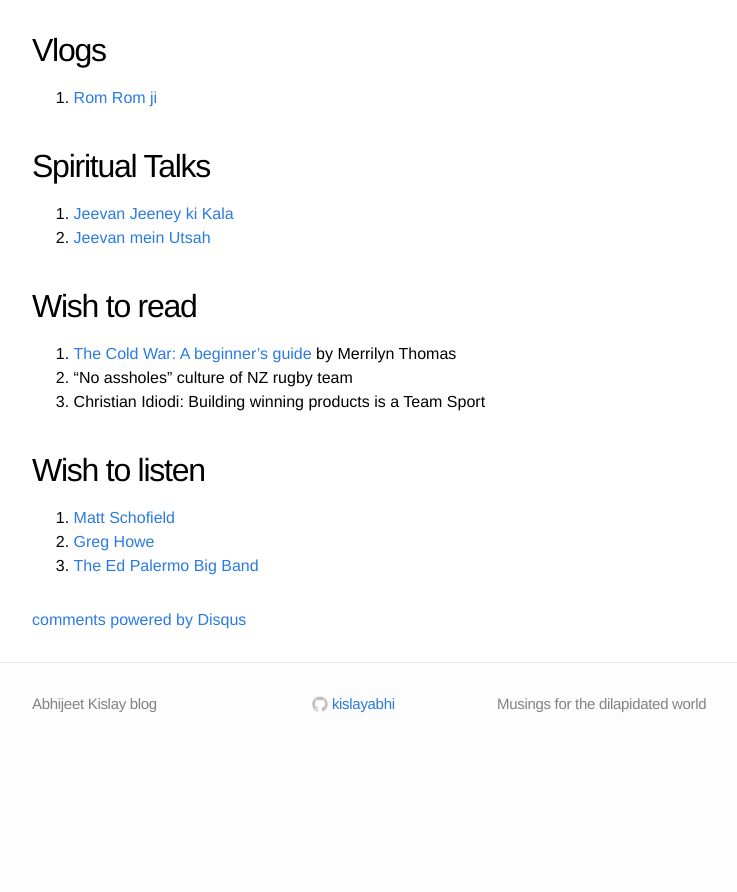
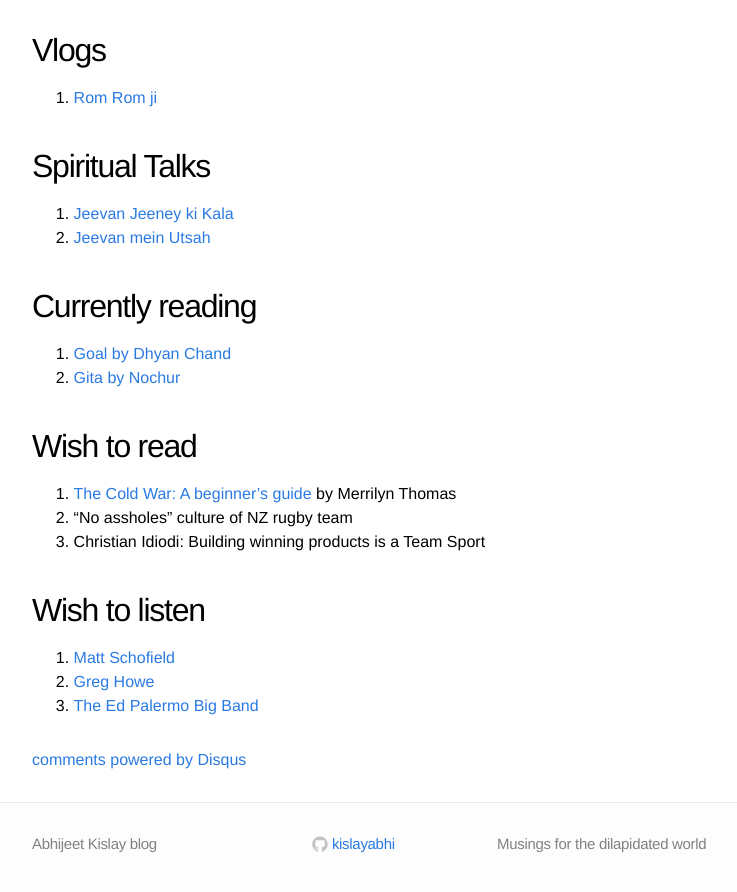
Before and after one commit to kislayabhi/kislayabhi.github.io, a Jekyll site: the page built from _posts/2024-7-23-My-personal-playlist.md, in a window 1280 px wide and 900 px high, scrolled down 1267 px. Shown: the top 892 px of the window, without its empty margins (208-945 px from the left). Built offline with Jekyll 4.4.1, drawn with Linux system fonts in a browser that asks for light colours; comment, search, counter and statistics services are not loaded; before the commit the page ends 2027 px from its top, so only the background shows below that.

Commit message:
Update 2024-7-23-My-personal-playlist.md

```diff
--- a/_posts/2024-7-23-My-personal-playlist.md
+++ b/_posts/2024-7-23-My-personal-playlist.md
@@ -47,6 +47,10 @@ I have since very recently started realizing that there are certain things out t
 1. [Jeevan Jeeney ki Kala](https://youtu.be/mVBl__RbDsI)
 2. [Jeevan mein Utsah](https://youtu.be/JnGvHt4aorY)
 
+## Currently reading
+1. [Goal by Dhyan Chand](http://bharatiyahockey.org/granthalaya/goal/)
+2. [Gita by Nochur](https://voiceofrishis.myshopify.com/products/srimad-bhagavad-gita-elixir-of-eternal-wisdom-paperback)
+
 ## Wish to read
 1. [The Cold War: A beginner's guide](https://archive.org/details/coldwarbeginners0000thom) by Merrilyn Thomas
 2. "No assholes" culture of NZ rugby team
```
